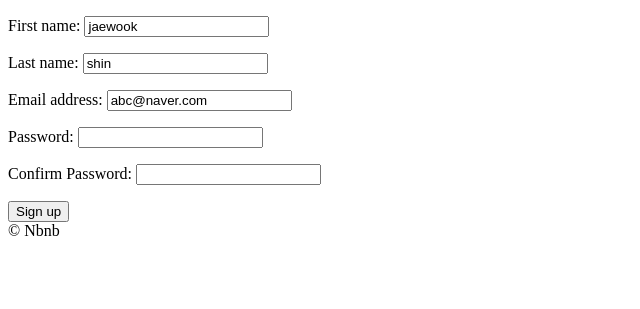
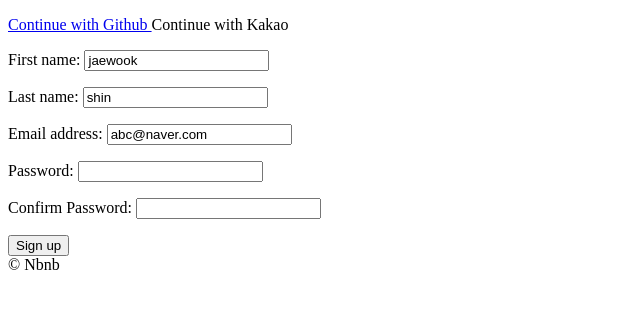
Before and after one commit to serotoninpm/airbnb-clone, a Django app: page /users/signup in a window 1280 px wide. Shown: the part 78-387 px from the top of the page, without its empty margins (0-640 px from the left). Run offline with Django 3.2, Linux system fonts and the light colour scheme; parts of the project's set-up code (start-up, migrations or seed data) failed here and were passed over.

Commit message:
finish github login

```diff
--- /dev/null
+++ b/templates/partials/social_login.html
@@ -0,0 +1,9 @@
+<div>
+  <a href="{% url 'users:github-login' %}">
+    Continue with Github
+  </a>
+  <a>
+    Continue with Kakao
+  </a>
+
+</div>
--- a/templates/users/login.html
+++ b/templates/users/login.html
@@ -4,6 +4,7 @@
 {% endblock page_title %}
 {% block search-bar %}{% endblock search-bar %}
 {% block content %}
+  {% include 'partials/social_login.html' %}
   <form method="POST" action="{% url 'users:login'%}">
     {% csrf_token %}
     {{form.as_p}}
--- a/templates/users/signup.html
+++ b/templates/users/signup.html
@@ -4,6 +4,8 @@
 {% endblock page_title %}
 {% block search-bar %}{% endblock search-bar %}
 {% block content %}
+  {% include 'partials/social_login.html' %}
+
   <form method="POST" action="{% url 'users:signup'%}">
     {% csrf_token %}
     {{form.as_p}}
--- a/users/admin.py
+++ b/users/admin.py
@@ -19,6 +19,7 @@ class CustomUserAdmin(UserAdmin):
                     "language",
                     "currency",
                     "superhost",
+                    "login_method",
                 ),
             },
         ),
@@ -39,4 +40,5 @@ class CustomUserAdmin(UserAdmin):
         "is_superuser",
         "email_verified",
         "email_secret",
+        "login_method",
     )
--- a/users/models.py
+++ b/users/models.py
@@ -33,9 +33,19 @@ class User(AbstractUser):
 
     CURRENCY_CHOICES = ((CURRENCY_USD, "USD"), (CURRENCY_KRW, "KRW"))
 
+    LOGIN_EMAIL = "email"
+    LOGIN_GITHUB = "github"
+    LOGIN_KAKAO = "kakao"
+
+    LOGIN_CHOICES = (
+        (LOGIN_EMAIL, "Email"),
+        (LOGIN_GITHUB, "Github"),
+        (LOGIN_KAKAO, "Kakao"),
+    )
+
     avatar = models.ImageField(upload_to="avatars", blank=True)
     gender = models.CharField(choices=GENDER_CHOICES, max_length=10, blank=True)
-    bio = models.TextField(blank=True)
+    bio = models.TextField(blank=True, null=True)
     birthdate = models.DateField(blank=True, null=True)
     language = models.CharField(
         choices=LANGUAGE_CHOICES, max_length=2, blank=True, default=LANGUAGE_KOREAN
@@ -46,6 +56,9 @@ class User(AbstractUser):
     superhost = models.BooleanField(default=False)
     email_verified = models.BooleanField(default=False)
     email_secret = models.CharField(max_length=20, default="", blank=True)
+    login_method = models.CharField(
+        max_length=50, choices=LOGIN_CHOICES, default=LOGIN_EMAIL
+    )
 
     def verify_email(self):
         if self.email_verified is False:
--- a/users/urls.py
+++ b/users/urls.py
@@ -4,6 +4,8 @@ from . import views
 app_name = "users"
 urlpatterns = [
     path("login", views.LoginView.as_view(), name="login"),
+    path("login/github", views.github_login, name="github-login"),
+    path("login/github/callback", views.github_callback, name="github-callback"),
     path("logout", views.log_out, name="logout"),
     path("signup", views.SignUpView.as_view(), name="signup"),
     path("verify/<str:key>", views.complete_verification, name="complete-verification"),
--- a/users/views.py
+++ b/users/views.py
@@ -1,3 +1,5 @@
+import os
+import requests
 from django.views import View
 from django.views.generic import FormView
 from django.urls import reverse_lazy
@@ -58,3 +60,71 @@ def complete_verification(request, key):
         # to do: add error message
         pass
     return redirect(reverse("core:home"))
+
+
+def github_login(request):
+    client_id = os.environ.get("GH_ID")
+    redirect_uri = "http://127.0.0.1:8000/users/login/github/callback"
+    return redirect(
+        f"https://github.com/login/oauth/authorize?client_id={client_id}&redirect_uri={redirect_uri}&scope=read:user"
+    )
+
+
+class GithubException(Exception):
+    pass
+
+
+def github_callback(request):
+    try:
+        client_id = os.environ.get("GH_ID")
+        client_secret = os.environ.get("GH_SECRET")
+        code = request.GET.get("code", None)
+        if code is not None:
+            token = requests.post(
+                f"https://github.com/login/oauth/access_token?client_id={client_id}&client_secret={client_secret}&code={code}",
+                headers={"Accept": "application/json"},
+            )
+            token_json = token.json()
+            error = token_json.get("error", None)
+            if error is not None:
+                raise GithubException()
+            else:
+                access_token = token_json.get("access_token")
+                profile_request = requests.get(
+                    "https://api.github.com/user",
+                    headers={
+                        "Authorization": f"token {access_token}",
+                        "Accept": "application/json",
+                    },
+                )
+                profile_json = profile_request.json()
+                username = profile_json.get("login", None)
+                if username is not None:
+                    name = profile_json.get("name")
+                    email = profile_json.get("email")
+                    bio = profile_json.get("bio")
+                    try:
+                        user = models.User.objects.get(email=email)
+                        if user.login_method != models.User.LOGIN_GITHUB:
+                            raise GithubException()
+                    except models.User.DoesNotExist:
+                        user = models.User.objects.create(
+                            email=email,
+                            first_name=name,
+                            username=email,
+                            bio=bio,
+                            login_method=models.User.LOGIN_GITHUB,
+                        )
+                        user.set_unusable_password()
+                        user.save()
+                    login(request, user)
+                    return redirect(reverse("core:home"))
+                else:
+
+                    raise GithubException()
+        else:
+
+            raise GithubException()
+    except GithubException:
+        # send error message
+        return redirect(reverse("users:login"))
```
Also changed, not shown: users/migrations/0005_user_login_method.py (added), users/migrations/0006_auto_20220807_0330.py (added), 2 other files.
